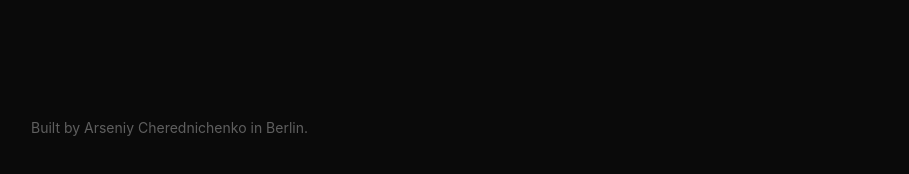
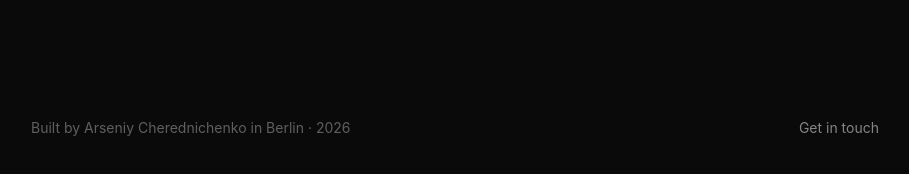
Before and after one commit to ArseniyCherednichenko/portfolio, a React (Vite) app: page /work/1 in a window 1280 px wide. Before the commit this address had no page. Shown: the part 490-664 px from the top of the page, without its empty margins (185-1094 px from the left). Built offline with nearby package versions, Linux system fonts and the light colour scheme.

Commit message:
Wire Contact dialog into Layout, Nav button, and footer trigger

```diff
--- a/src/components/Layout.tsx
+++ b/src/components/Layout.tsx
@@ -4,6 +4,7 @@ import { useLocation, useOutlet } from 'react-router-dom'
 import { Aurora } from './Aurora'
 import { Nav } from './Nav'
 import { CommandPaletteProvider } from './CommandPalette'
+import { ContactProvider, useContact } from './ContactDialog'
 
 const PAGE_EASE = [0.16, 1, 0.3, 1] as const
 
@@ -30,6 +31,7 @@ export function Layout() {
   // through its exit animation while the new one enters.
   const outlet = useOutlet()
   return (
+    <ContactProvider>
       <CommandPaletteProvider>
         <div id="top" className="relative min-h-screen bg-[#0A0A0A] text-white">
           <Aurora />
@@ -46,10 +48,27 @@ export function Layout() {
               {outlet}
             </motion.main>
           </AnimatePresence>
-        <footer className="mx-auto w-full max-w-4xl px-6 py-12 text-sm text-white/35">
-          <p>Built by Arseniy Cherednichenko in Berlin.</p>
-        </footer>
+          <SiteFooter />
         </div>
       </CommandPaletteProvider>
+    </ContactProvider>
   )
 }
+
+// Footer with a live "get in touch" trigger into the shared contact dialog.
+function SiteFooter() {
+  const { open } = useContact()
+  const year = new Date().getFullYear()
+  return (
+    <footer className="mx-auto flex w-full max-w-4xl flex-col gap-3 px-6 py-12 text-sm text-white/35 sm:flex-row sm:items-center sm:justify-between">
+      <p>Built by Arseniy Cherednichenko in Berlin · {year}</p>
+      <button
+        type="button"
+        onClick={open}
+        className="self-start text-white/50 underline-offset-4 transition-colors hover:text-[#DCF87C] hover:underline sm:self-auto"
+      >
+        Get in touch
+      </button>
+    </footer>
+  )
+}
--- a/src/components/Nav.tsx
+++ b/src/components/Nav.tsx
@@ -1,6 +1,7 @@
 import { useEffect, useState } from 'react'
 import { Link, NavLink } from 'react-router-dom'
 import { useCommandPalette } from './CommandPalette'
+import { useContact } from './ContactDialog'
 
 // Floating translucent nav. Work, About, and Playground are real page links.
 const PAGES: ReadonlyArray<readonly [string, string]> = [
@@ -11,6 +12,7 @@ const PAGES: ReadonlyArray<readonly [string, string]> = [
 
 export function Nav() {
   const { open } = useCommandPalette()
+  const { open: openContact } = useContact()
   // Show the platform-correct modifier glyph in the search hint.
   const [mod, setMod] = useState('Ctrl')
   useEffect(() => {
@@ -58,12 +60,13 @@ export function Nav() {
           </svg>
           <kbd className="hidden font-sans text-xs tracking-wide sm:inline">{mod} K</kbd>
         </button>
-        <a
-          href="mailto:ars7ars3@gmail.com"
+        <button
+          type="button"
+          onClick={openContact}
           className="rounded-full bg-[#DCF87C] px-4 py-1.5 text-sm font-semibold text-black transition hover:brightness-105"
         >
           Get in touch
-        </a>
+        </button>
       </div>
     </nav>
   )
```
Lines whose indentation alone changed are shown as unchanged.
